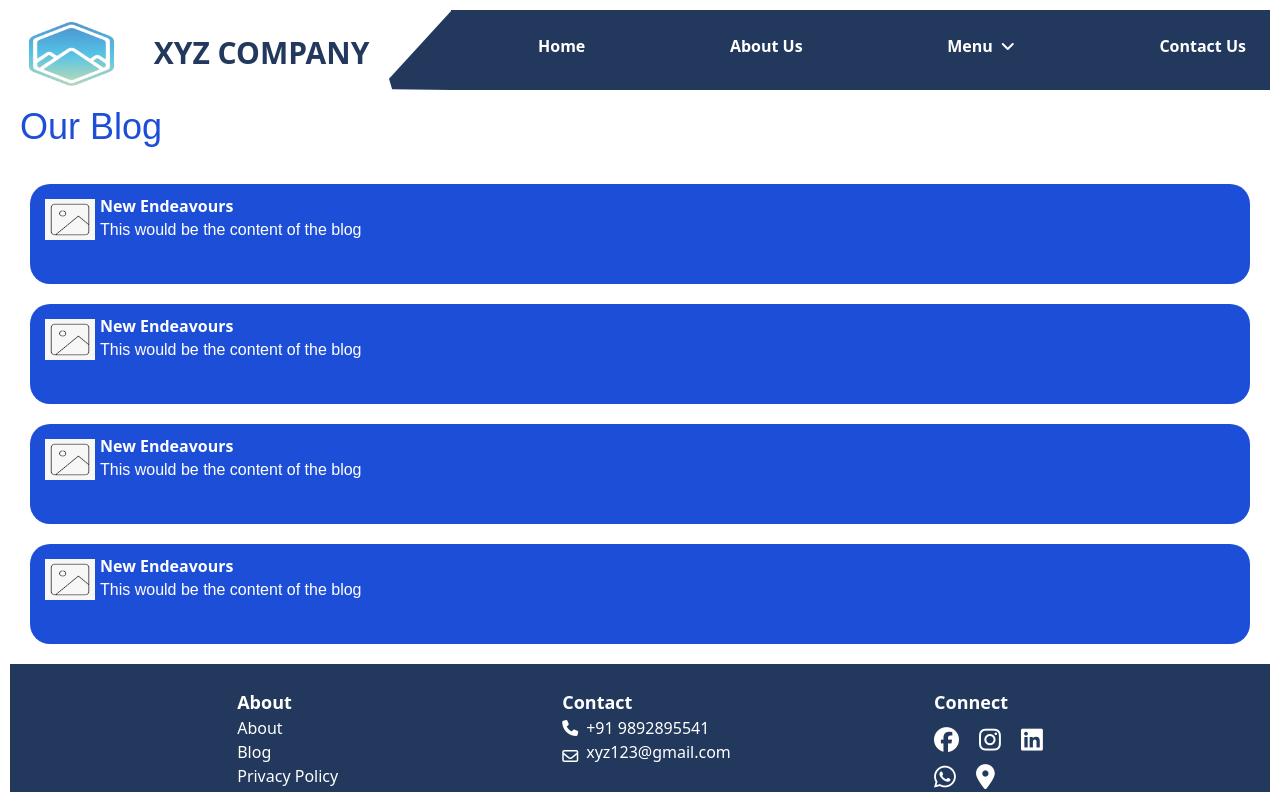
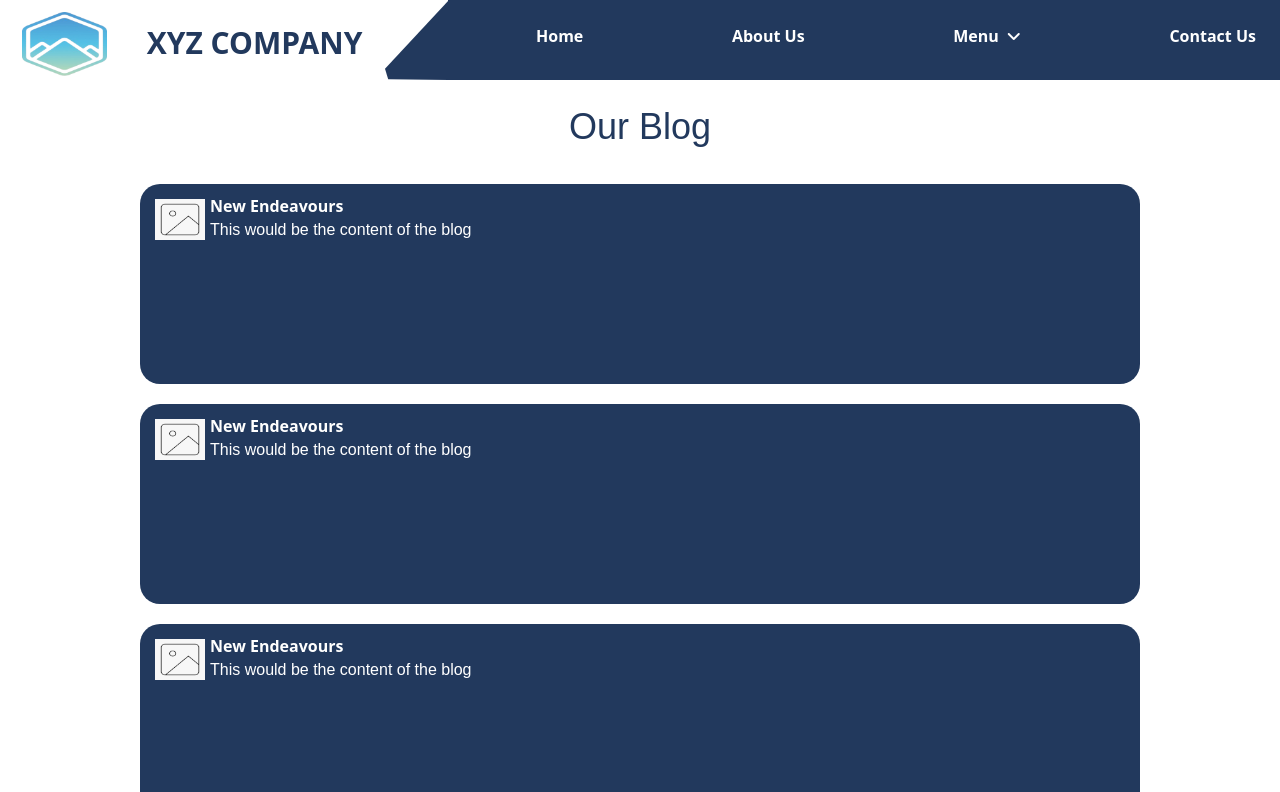
Before and after one commit to harshu1705/React-Team-Internship-project, a React (Create React App) app: page /Blog in a window 1280 px wide. Shown: the top 792 px of the page. Built offline with nearby package versions, Linux system fonts and the light colour scheme.

Commit message:
Blog changes: made height and width bigger; center aligned

```diff
--- a/src/Pages/Blog.jsx
+++ b/src/Pages/Blog.jsx
@@ -10,9 +10,9 @@ import '@fortawesome/fontawesome-free/css/all.min.css';
 function Blog() {
   return (
     <div>
-
+      <div><Navbar/></div>
       <div className="flex-container">
-        <div><Navbar/></div>
+        {/* <div><Navbar/></div> */}
         <div className="our-blog"> Our Blog </div>
         <div>
         <BlogEntry title="New Endeavours" />
@@ -20,8 +20,9 @@ function Blog() {
         <BlogEntry title="New Endeavours" />
         <BlogEntry title="New Endeavours" />
         </div>
-        <div><Footer/></div>
+        {/* <div><Footer/></div> */}
       </div>
+      <div><Footer/></div>
     </div>
 
   )
--- a/src/Pages/blogentry.css
+++ b/src/Pages/blogentry.css
@@ -1,6 +1,7 @@
 .blog-entry {
-    background-color: #1d4ed8;
-    height: 100px;
+    background-color: #22395d;
+    height: 200px;
+    width: 1000px;
     color: white;
     padding: 10px;
     display: flex;
@@ -8,6 +9,8 @@
     border-radius: 20px ;
     box-shadow: 0 0 10px rgba(0,0,0,0);
     margin: 20px;
+
+
 
 }
 
@@ -55,7 +58,7 @@
 .our-blog {
     font-family: Arial, sans-serif;
     font-size: 36px;
-    color: #1d4ed8;
+    color: #22395d;
     margin: 10px;
 
 
@@ -66,6 +69,8 @@
     flex-direction: column;
     justify-content: space-around;
     margin: 10px;
+    justify-content: center;
+    align-items: center;
 
 }
 
```
